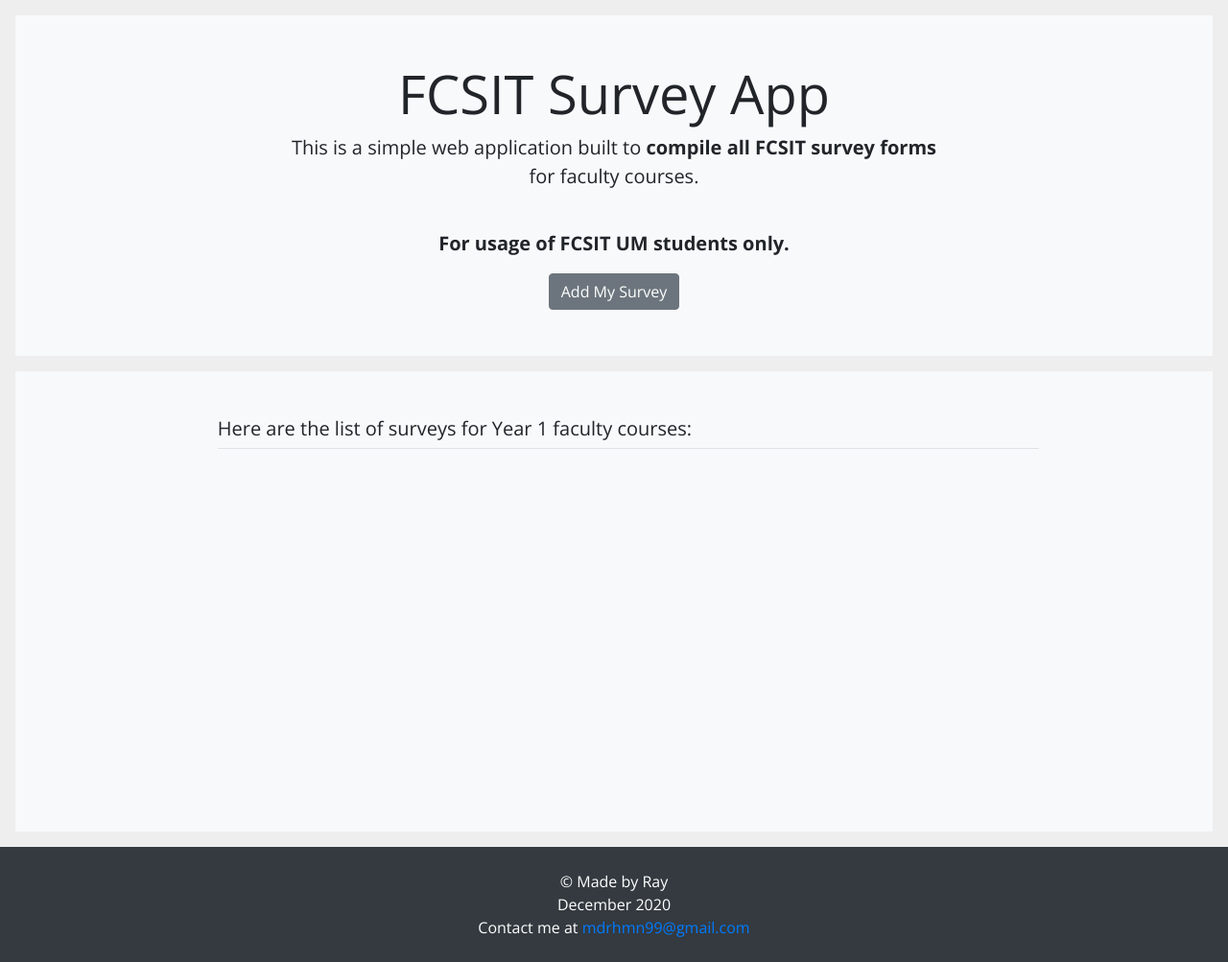
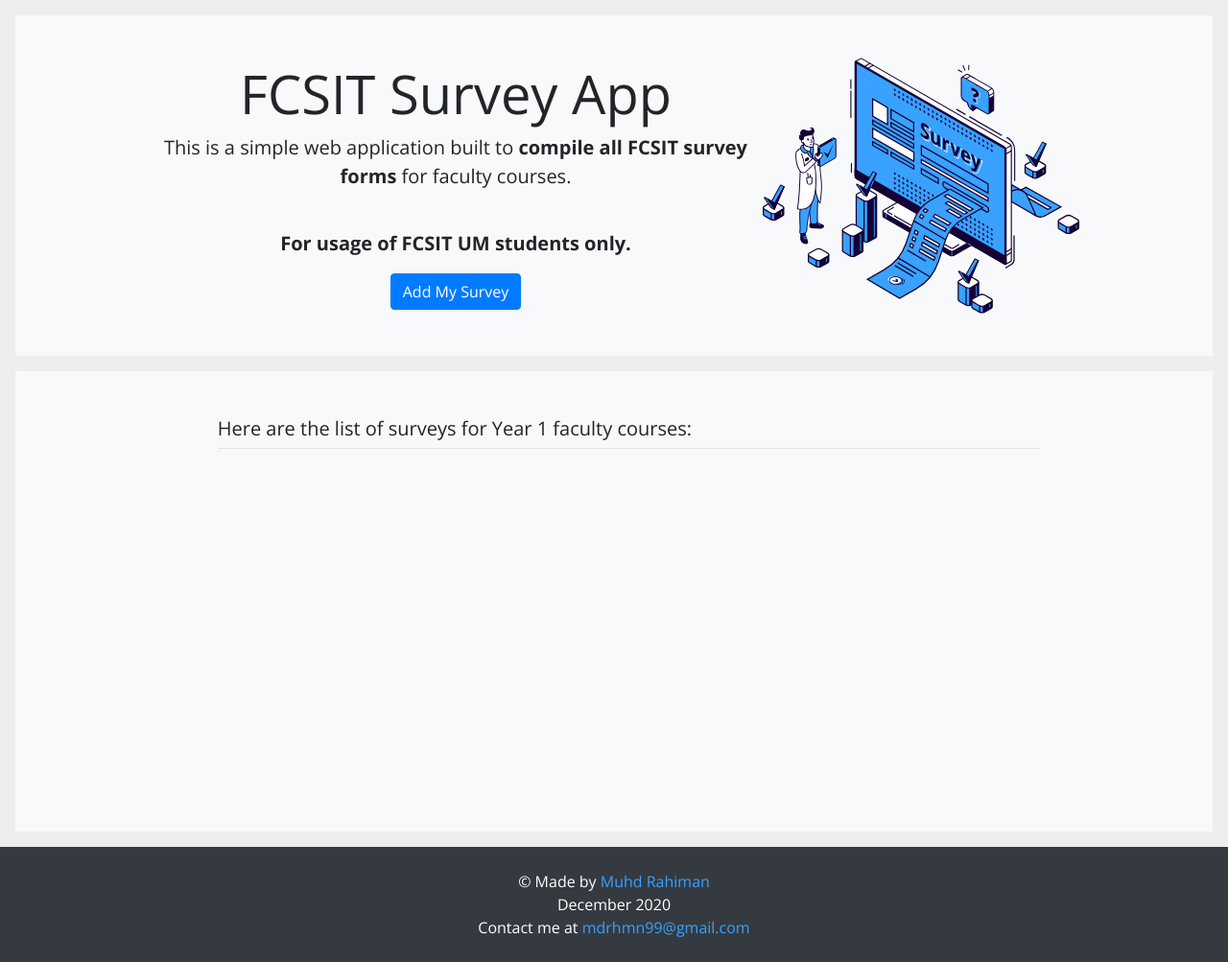
Before and after one commit to mdrhmn/fcsit-survey-app, a Django app: page / in a window 1280 px wide. Shown: the part 56-1059 px from the top of the page at 96% size. Run offline with Django 3.2, Linux system fonts and the light colour scheme; data that the repository does not hold is empty; some libraries are stand-ins or nearby versions.

```diff
--- a/main/templates/home.html
+++ b/main/templates/home.html
@@ -11,18 +11,22 @@
 
 {% block header_container %}
 <div class="position-relative overflow-hidden m-md-3 text-center bg-light">
-    <div class="col-md-7 p-lg-9 mx-auto my-5">
+    <div class="row justify-content-center">
+        <div class="col-md-6 p-lg-9 my-5">
             <h1 class="display-4 font-weight-normal">FCSIT Survey App</h1>
             <div class="col-md-20 mx-auto">
                 <p class="lead font-weight-normal">This is a simple web application built to <b>compile all FCSIT survey
                         forms</b> for faculty courses.</p>
-
                 <br>
                 <p class="lead font-weight-normal"><b>For usage of FCSIT UM students only.</b></p>
             </div>
+            <a class="btn btn-primary" data-toggle="modal" data-target="#survey-form">Add My Survey</a>
+        </div>
 
-        <a class="btn btn-secondary" data-toggle="modal" data-target="#survey-form">Add My Survey</a>
+        <img src="{% static 'img/landing_bg.svg' %}" style="width: 330px; vertical-align: middle; margin-left: 0px; margin-right: 0px; margin-top: 1.5rem!important; margin-bottom: 1.5rem!important">
+
     </div>
+
 </div>
 {% endblock %}
 
@@ -991,7 +995,8 @@
                             <br><br>
                             2. <b>Agree</b> that the information given <b>can be shared publicly</b> in this domain.
                             <br><br>
-                        Please take note that your survey form will <b>only appear on the web app</b> after <b>approval</b> from the
+                            Please take note that your survey form will <b>only appear on the web app</b> after
+                            <b>approval</b> from the
                             administrator.</small>
                     </div>
 
--- a/templates/footer.html
+++ b/templates/footer.html
@@ -2,6 +2,6 @@
 
 <footer class="footer">
     <div class="container">
-        <span>&copy; Made by Ray<br>December 2020<br>Contact me at <a href="mailto:mdrhmn99@gmail.com">mdrhmn99@gmail.com</a></span>
+        <span>&copy; Made by <a style="text-decoration: none; color: #39A1FF" href="https://github.com/mdrhmn">Muhd Rahiman</a><br>December 2020<br>Contact me at <a style="text-decoration: none; color: #39A1FF" href="mailto:mdrhmn99@gmail.com">mdrhmn99@gmail.com</a></span>
     </div>
 </footer>
```
Also changed, not shown: main/static/img/landing_bg.svg (added). Lines whose indentation alone changed are shown as unchanged.
